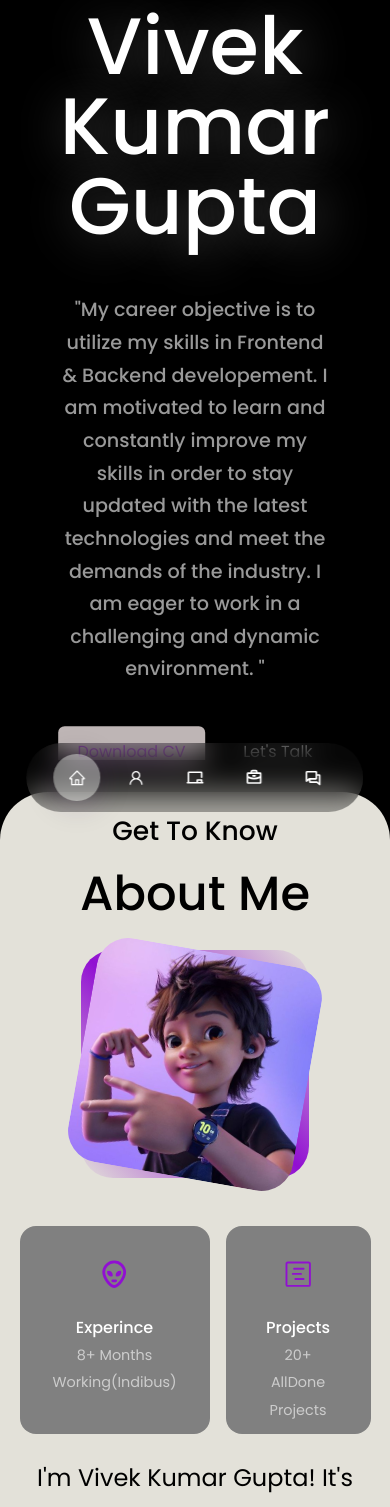
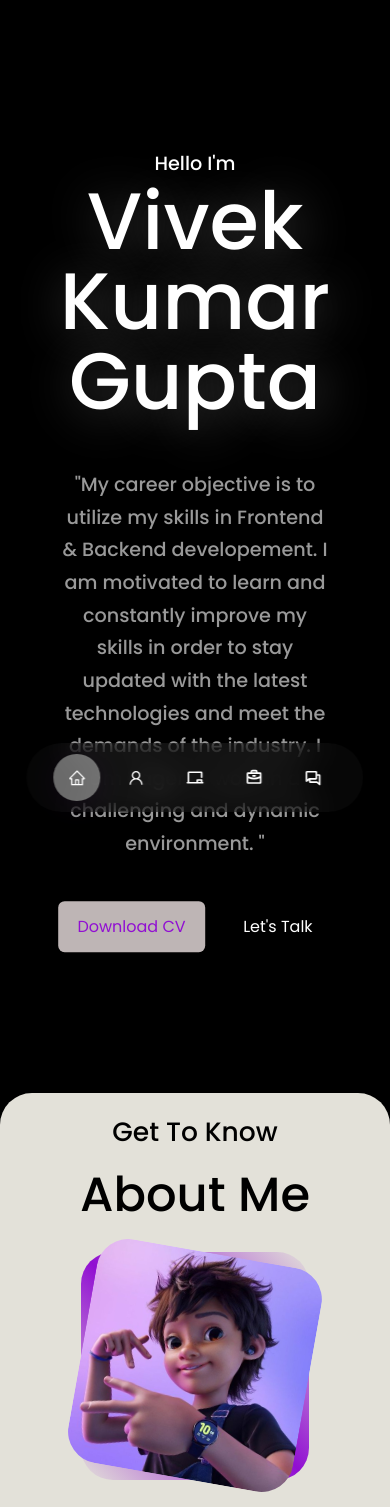
Before and after one commit to vivekgupta2004/Portfolio, a React (Create React App) app: page / in a window 390 px wide. Shown: the top 1507 px of the page. Built offline with nearby package versions, Linux system fonts and the light colour scheme.

Commit message:
some changes

```diff
--- a/public/index.html
+++ b/public/index.html
@@ -2,7 +2,7 @@
 <html lang="en">
   <head>
     <meta charset="utf-8" />
-    <link rel="icon" href="%PUBLIC_URL%/favicon.ico" />
+    <link rel="icon" href="%PUBLIC_URL%/me-1.png" />
     <meta name="viewport" content="width=device-width, initial-scale=1" />
     <meta name="theme-color" content="#000000" />
     <meta
--- a/src/components/about/about.css
+++ b/src/components/about/about.css
@@ -1,6 +1,6 @@
 .About{
     background-color:#E3E1D9;
-    border-radius: 3rem 3rem 0 0;
+    border-radius: 2rem 2rem 0 0;
 }
 .aboutHead{
     display: flex;
--- a/src/components/experience/experience.css
+++ b/src/components/experience/experience.css
@@ -1,6 +1,6 @@
 .experience{
     background-color:#E3E1D9;
-    border-radius: 0 0 3rem 3rem;
+    border-radius: 0 0 2rem 2rem;
     padding-bottom: 4rem;
 
 }
--- a/src/components/footer/footer.css
+++ b/src/components/footer/footer.css
@@ -4,7 +4,7 @@ footer {
     text-align: center;
     font-size: 1.5rem;
     margin-top: 7rem;
-    border-radius: 3rem 3rem 0 0;
+    border-radius: 2rem 2rem 0 0;
 }
 
 footer a {
--- a/src/components/header/header.css
+++ b/src/components/header/header.css
@@ -125,13 +125,14 @@ header {
 
 @media screen and (max-width: 1024px) {
     header {
-        height: 75vh;
+        margin-top: 3rem;
+        height: 100vh;
     }
 }
 
 @media screen and (max-width: 600px) {
     header {
-        height: 90vh;
+        height: 120vh;
     }
 
     .header_socials,
```
Also changed, not shown: public/me-1.png (renamed from src/assets/me-1.png).
